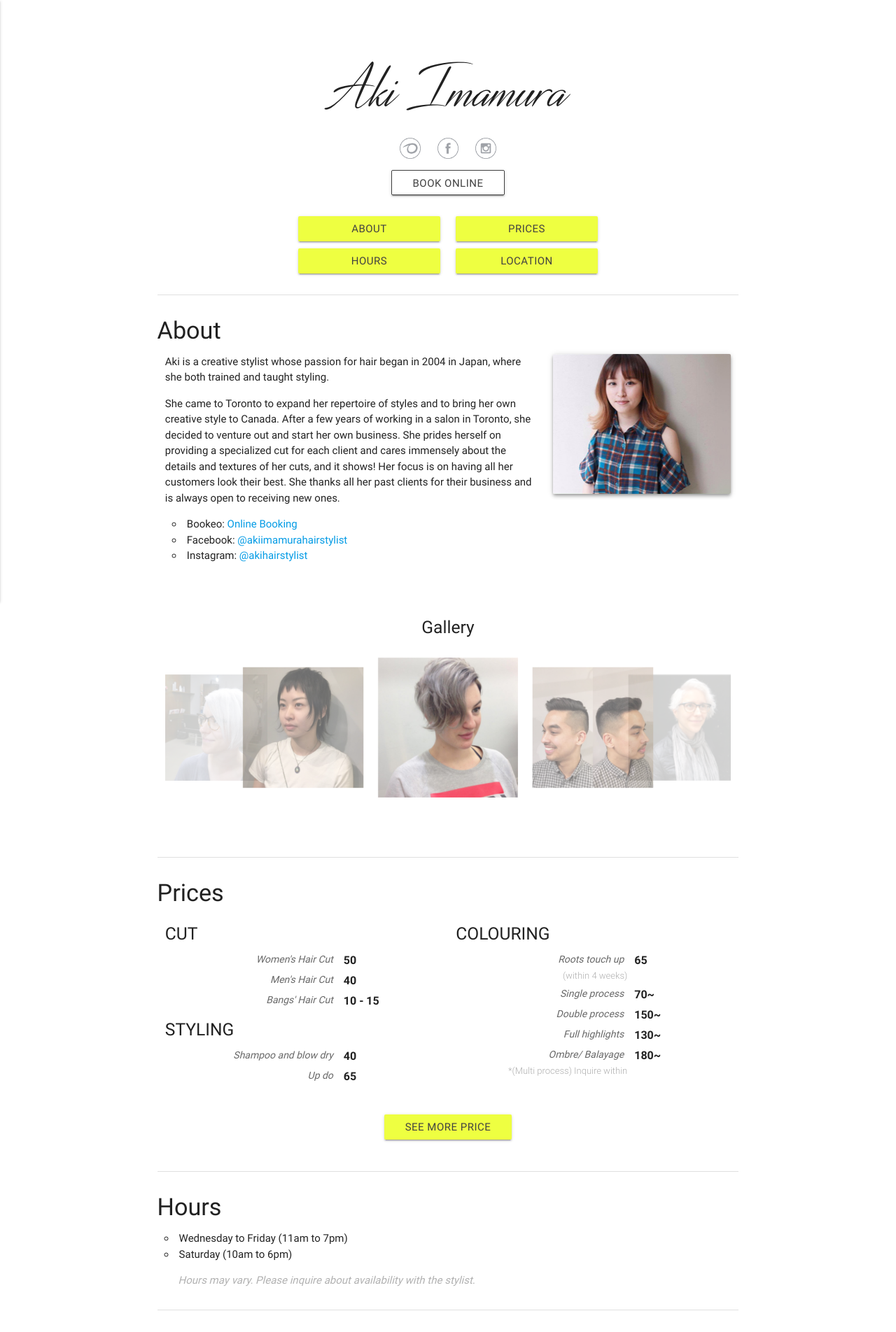
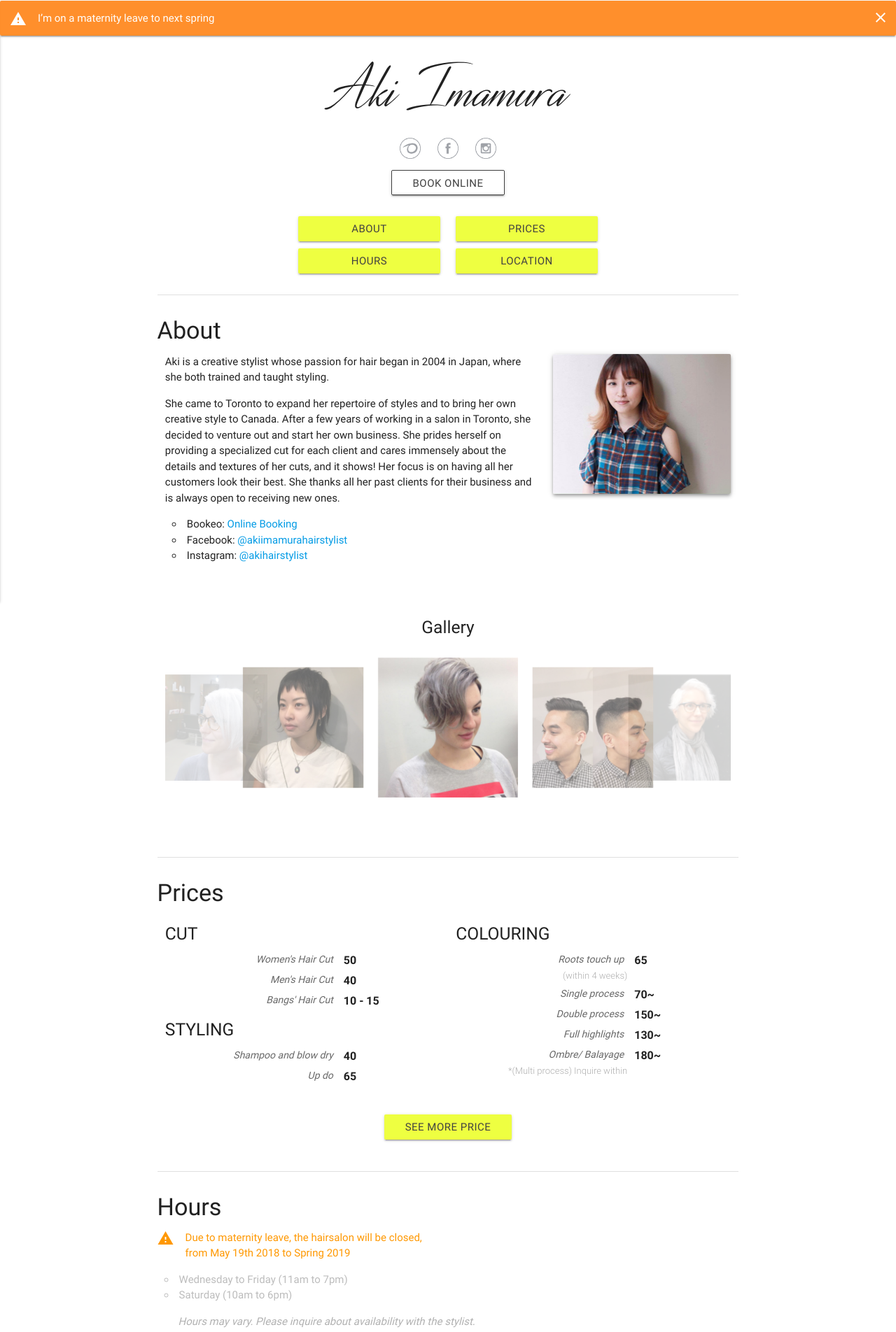
Before and after one commit to arnaud33200/akihairsalon, a PHP site: page / in a window 1280 px wide. Shown: the top 1904 px of the page at 70% size. Run offline with PHP 8.4, Linux system fonts and the light colour scheme; data that the repository does not hold is empty; some libraries are stand-ins or nearby versions.

Commit message:
display banner message

```diff
--- a/index.php
+++ b/index.php
@@ -143,7 +143,9 @@ var styles = [
 
 <a id="scroll-up-button" class="btn-floating btn-large waves-effect waves-light blue-grey darken-3" onclick="scrollToTopPage()" style="position: fixed; bottom: 10px; right: 10px; display: none; z-index: 1000;"><i class="material-icons">arrow_upward</i></a>
 
-<nav id="top-navigation-bar" style="position: fixed; z-index: 1000; display: none;">
+<div style="width: 100%; position: fixed; z-index: 1000;">
+
+	<nav id="top-navigation-bar" style="display: none;">
 		<div class="nav-wrapper blue-grey darken-3">
 			<!-- <div class="nav-wrapper yellow lighten-3 "> -->
 			<a onclick="scrollToTopPage()" class="brand-logo right white-text" style="font-family: 'myFont';font-size: 40px; right: 1.5rem;">Aki Imamura</a>
@@ -172,6 +174,22 @@ var styles = [
 		</div>
 	</nav>
 
+
+
+	<div id="top_warning_message" class="card" style="background-color: #ff871ced">
+        <div class="card-content white-text" style="padding: 14px;margin-top: -7px;/* height: 52px; */">
+         	<i class="material-icons" style="position: absolute;">warning</i>
+         	<p onclick="topWarningMessageClickAction();" style="cursor: pointer; top: 17px;left: 50px;right: 20px;margin-left: 40px;margin-right: 30px;">
+         		I’m on a maternity leave to next spring
+			</p>
+			<!--<p>"I look forward to seeing you even more upon my return. Thank you!"</p>
+			<p>Aki</p> -->
+			<a onclick="closeTopWarningMessage();" style="cursor: pointer; position: absolute;right: 10px;top: 12px;color: white;"><i class="material-icons">clear</i></a>
+        </div>
+  	</div>
+
+</div>
+
 <!-- Side Out Menu -->
 
 <ul id="slide-out" class="side-nav blue-grey darken-2" style="">
@@ -185,7 +203,7 @@ var styles = [
 	<li><a class="waves-effect white-text" onclick="scrollToLocation()">Location</a></li>
 	<li><a class="waves-effect white-text" onclick="scrollToContact()">Contact</a></li>
 	<li><div class="divider"></div></li>
-	<li><a class="waves-effect white-text" onclick="openBookeo()">Online Booking</a></li>
+	<li><a class="waves-effect white-text" onclick="openBookeo()">Booking</a></li>
 	<li><a class="waves-effect white-text" onclick="openFacebook()">Facebook</a></li>
 	<li><a class="waves-effect white-text" onclick="openInstagram()">Instagram</a></li>
 </ul>
@@ -382,7 +400,18 @@ var styles = [
 <div id="hours-section" class="divider"></div>
 <div class="section">
 	<h4>Hours</h4>
-	<ul>
+
+	<div class="orange-text darken-4" style="background-color: #ffffff">
+        <!-- <div class="card-content orange-text" style="padding: 14px;margin-top: -7px;/* height: 52px; */"> -->
+         	<i class="material-icons" style="position: absolute;">warning</i>
+         	<p style="/* position: absolute; */top: 17px;left: 50px;right: 5px; margin-left: 40px;margin-right: 30px;">
+         		Due to maternity leave, the hairsalon will be closed,</br>
+         		from May 19th 2018 to Spring 2019
+			</p>
+        <!-- </div> -->
+  	</div>
+
+	<ul style="opacity: 0.3;">
 		<li style="list-style-type: circle;">Wednesday to Friday (11am to 7pm)</li>
 		<li style="list-style-type: circle;">Saturday (10am to 6pm)</li>
 	</ul>
--- a/js/main.js
+++ b/js/main.js
@@ -33,6 +33,15 @@ function init() {
 			}};
 		$('.carousel').carousel(option);
 	});
+}
+
+function closeTopWarningMessage() {
+	$("#top_warning_message").fadeOut();
+}
+
+function topWarningMessageClickAction() {
+	scrollToHours();
+	$("#top_warning_message").fadeOut();
 }
 
 function windowResizeEvent() {
```
Lines whose indentation alone changed are shown as unchanged.
